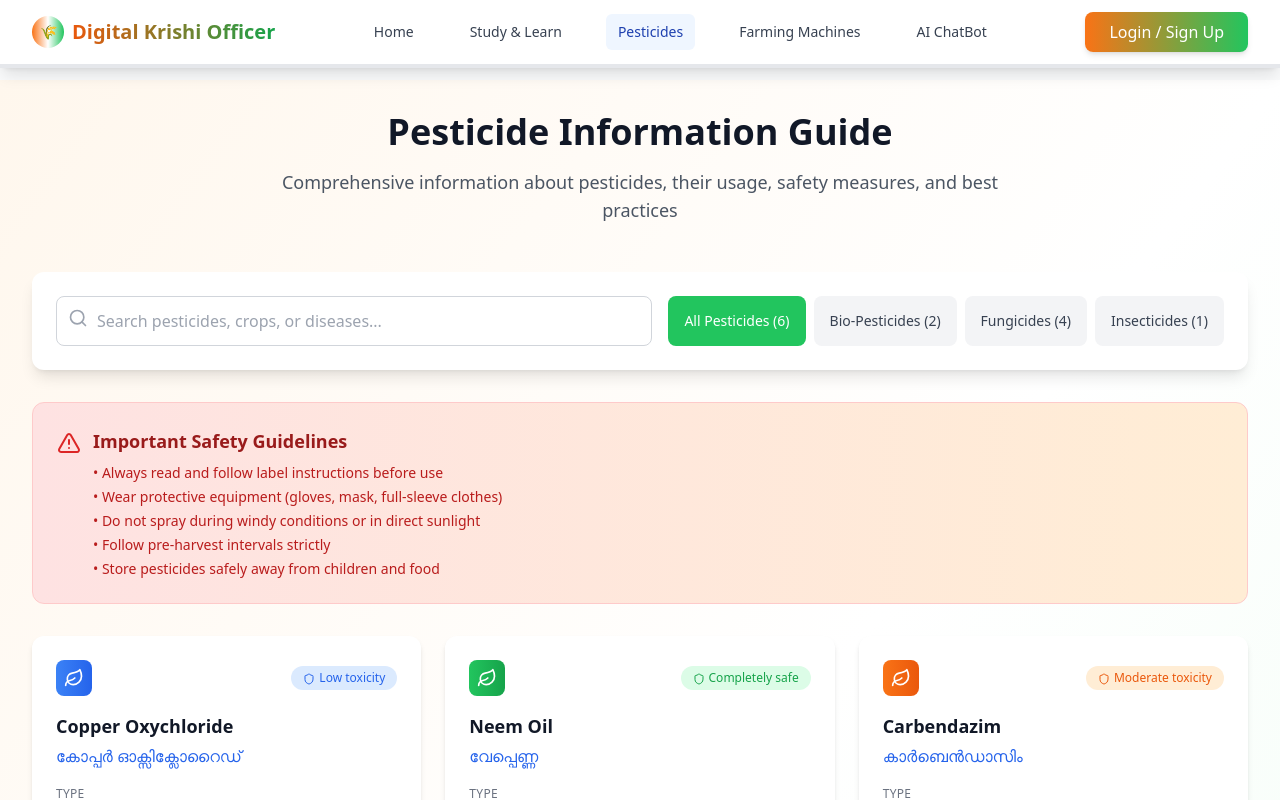
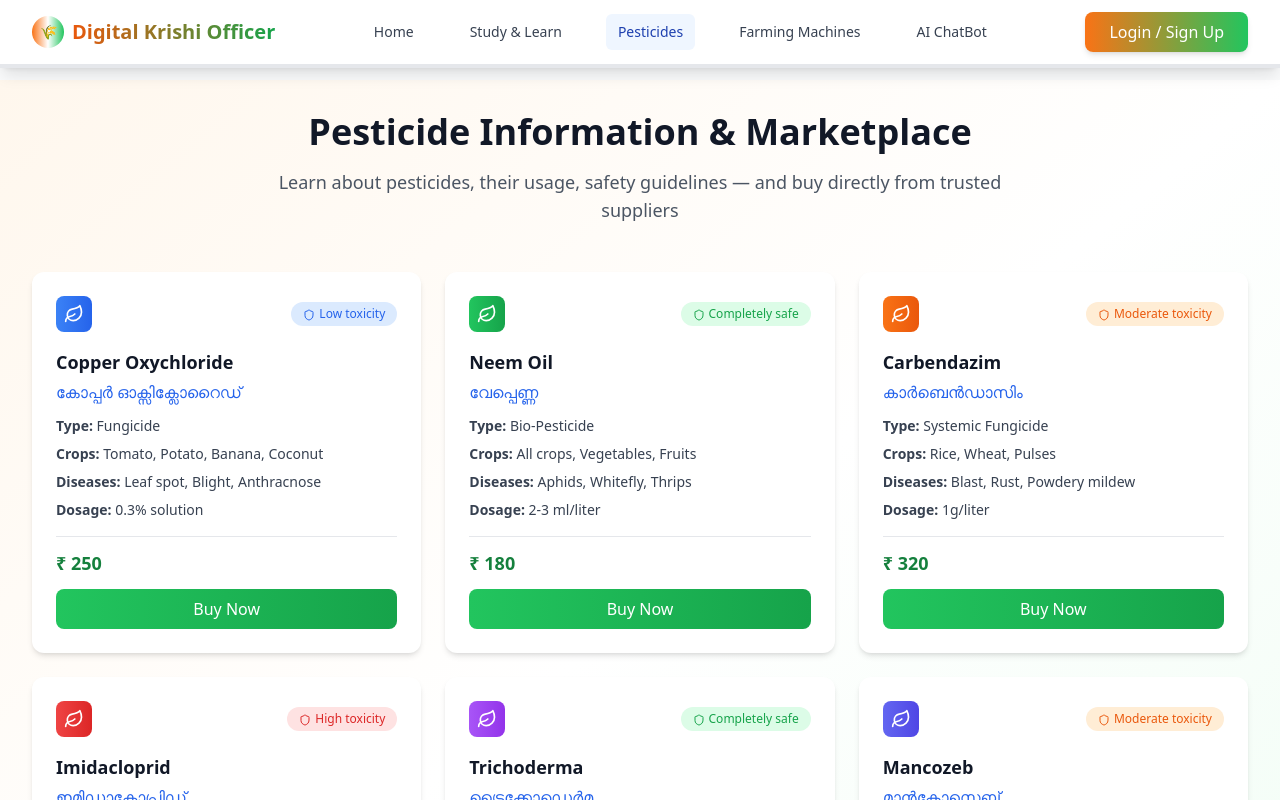
Before and after one commit to wolfcoder786/Digital2, a React (Vite) app in the folder client/: page / in a window 1280 px wide. Both pictures are taken after a click on the element 787 px from the left and 677 px from the top of the page. Shown: the top 800 px of the page. Built offline with nearby package versions, Linux system fonts and the light colour scheme.

Commit message:
pesticides update

```diff
--- a/client/src/components/Pesticides.jsx
+++ b/client/src/components/Pesticides.jsx
@@ -15,7 +15,8 @@ const Pesticides = () => {
       diseases: ['Leaf spot', 'Blight', 'Anthracnose'],
       dosage: '0.3% solution',
       safety: 'Low toxicity',
-      color: 'from-blue-500 to-blue-600'
+      color: 'from-blue-500 to-blue-600',
+      price: 250
     },
     {
       name: 'Neem Oil',
@@ -25,7 +26,8 @@ const Pesticides = () => {
       diseases: ['Aphids', 'Whitefly', 'Thrips'],
       dosage: '2-3 ml/liter',
       safety: 'Completely safe',
-      color: 'from-green-500 to-green-600'
+      color: 'from-green-500 to-green-600',
+      price: 180
     },
     {
       name: 'Carbendazim',
@@ -35,7 +37,8 @@ const Pesticides = () => {
       diseases: ['Blast', 'Rust', 'Powdery mildew'],
       dosage: '1g/liter',
       safety: 'Moderate toxicity',
-      color: 'from-orange-500 to-orange-600'
+      color: 'from-orange-500 to-orange-600',
+      price: 320
     },
     {
       name: 'Imidacloprid',
@@ -45,7 +48,8 @@ const Pesticides = () => {
       diseases: ['Brown planthopper', 'Aphids', 'Termites'],
       dosage: '0.3-0.5 ml/liter',
       safety: 'High toxicity',
-      color: 'from-red-500 to-red-600'
+      color: 'from-red-500 to-red-600',
+      price: 450
     },
     {
       name: 'Trichoderma',
@@ -55,7 +59,8 @@ const Pesticides = () => {
       diseases: ['Root rot', 'Damping off', 'Wilt'],
       dosage: '5g/liter',
       safety: 'Completely safe',
-      color: 'from-purple-500 to-purple-600'
+      color: 'from-purple-500 to-purple-600',
+      price: 200
     },
     {
       name: 'Mancozeb',
@@ -65,7 +70,8 @@ const Pesticides = () => {
       diseases: ['Late blight', 'Downy mildew'],
       dosage: '2-2.5g/liter',
       safety: 'Moderate toxicity',
-      color: 'from-indigo-500 to-indigo-600'
+      color: 'from-indigo-500 to-indigo-600',
+      price: 280
     }
   ];
 
@@ -80,9 +86,7 @@ const Pesticides = () => {
     const matchesSearch =
       pesticide.name.toLowerCase().includes(searchTerm.toLowerCase()) ||
       pesticide.malayalam.includes(searchTerm) ||
-      pesticide.crops.some(crop =>
-        crop.toLowerCase().includes(searchTerm.toLowerCase())
-      );
+      pesticide.crops.some(crop => crop.toLowerCase().includes(searchTerm.toLowerCase()));
 
     const matchesCategory =
       selectedCategory === 'all' ||
@@ -103,158 +107,60 @@ const Pesticides = () => {
   return (
     <div className="min-h-screen bg-gradient-to-br from-orange-50 via-white to-green-50 py-8">
       <div className="max-w-7xl mx-auto px-4 sm:px-6 lg:px-8">
+
         {/* Header */}
         <div className="text-center mb-12">
           <h1 className="text-3xl sm:text-4xl font-bold text-gray-900 mb-4">
-            Pesticide Information Guide
+            Pesticide Information & Marketplace
           </h1>
           <p className="text-lg text-gray-600 max-w-3xl mx-auto">
-            Comprehensive information about pesticides, their usage, safety measures, and best practices
+            Learn about pesticides, their usage, safety guidelines — and buy directly from trusted suppliers
           </p>
         </div>
 
-        {/* Search and Filter */}
-        <div className="bg-white rounded-xl shadow-lg p-6 mb-8">
-          <div className="flex flex-col md:flex-row gap-4">
-            <div className="flex-1 relative">
-              <Search className="absolute left-3 top-3 h-5 w-5 text-gray-400" />
-              <input
-                type="text"
-                placeholder="Search pesticides, crops, or diseases..."
-                value={searchTerm}
-                onChange={(e) => setSearchTerm(e.target.value)}
-                className="w-full pl-10 pr-4 py-3 border border-gray-300 rounded-lg focus:ring-2 focus:ring-green-500 focus:border-transparent"
-              />
-            </div>
+        {/* Search + Filter (unchanged) */}
+        {/* ... keep same code as before ... */}
 
-            <div className="flex flex-wrap gap-2">
-              {categories.map(category => (
-                <button
-                  key={category.id}
-                  onClick={() => setSelectedCategory(category.id)}
-                  className={`px-4 py-2 rounded-lg font-medium text-sm transition-colors ${
-                    selectedCategory === category.id
-                      ? 'bg-green-500 text-white'
-                      : 'bg-gray-100 text-gray-700 hover:bg-gray-200'
-                  }`}
-                >
-                  {category.name} ({category.count})
-                </button>
-              ))}
-            </div>
-          </div>
-        </div>
-
-        {/* Safety Notice */}
-        <div className="bg-gradient-to-r from-red-100 to-orange-100 border border-red-200 rounded-xl p-6 mb-8">
-          <div className="flex items-start space-x-3">
-            <AlertTriangle className="h-6 w-6 text-red-600 mt-1" />
-            <div>
-              <h3 className="text-lg font-semibold text-red-800 mb-2">Important Safety Guidelines</h3>
-              <div className="text-red-700 space-y-1 text-sm">
-                <p>• Always read and follow label instructions before use</p>
-                <p>• Wear protective equipment (gloves, mask, full-sleeve clothes)</p>
-                <p>• Do not spray during windy conditions or in direct sunlight</p>
-                <p>• Follow pre-harvest intervals strictly</p>
-                <p>• Store pesticides safely away from children and food</p>
-              </div>
-            </div>
-          </div>
-        </div>
-
-        {/* Pesticides Grid */}
+        {/* Pesticides Grid with Price + Buy Button */}
         <div className="grid md:grid-cols-2 lg:grid-cols-3 gap-6 mb-12">
           {filteredPesticides.map((pesticide, index) => (
             <div
               key={index}
-              className="bg-white rounded-xl shadow-md hover:shadow-lg transition-all duration-300 p-6"
+              className="bg-white rounded-xl shadow-md hover:shadow-lg transition-all duration-300 p-6 flex flex-col"
             >
+              {/* Header Icons */}
               <div className="flex items-center justify-between mb-4">
-                <div
-                  className={`inline-flex p-2 rounded-lg bg-gradient-to-r ${pesticide.color} text-white`}
-                >
+                <div className={`inline-flex p-2 rounded-lg bg-gradient-to-r ${pesticide.color} text-white`}>
                   <Leaf className="h-5 w-5" />
                 </div>
-                <span
-                  className={`px-3 py-1 rounded-full text-xs font-medium ${getSafetyColor(
-                    pesticide.safety
-                  )}`}
-                >
+                <span className={`px-3 py-1 rounded-full text-xs font-medium ${getSafetyColor(pesticide.safety)}`}>
                   <Shield className="inline h-3 w-3 mr-1" />
                   {pesticide.safety}
                 </span>
               </div>
 
+              {/* Info */}
               <h3 className="text-lg font-semibold text-gray-900 mb-1">{pesticide.name}</h3>
               <p className="text-blue-600 font-medium mb-3">{pesticide.malayalam}</p>
 
-              <div className="space-y-3">
-                <div>
-                  <span className="text-xs font-medium text-gray-500 uppercase tracking-wide">Type</span>
-                  <p className="text-sm text-gray-700">{pesticide.type}</p>
-                </div>
+              <div className="space-y-2 flex-1">
+                <p className="text-sm text-gray-700"><strong>Type:</strong> {pesticide.type}</p>
+                <p className="text-sm text-gray-700"><strong>Crops:</strong> {pesticide.crops.join(', ')}</p>
+                <p className="text-sm text-gray-700"><strong>Diseases:</strong> {pesticide.diseases.join(', ')}</p>
+                <p className="text-sm text-gray-700"><strong>Dosage:</strong> {pesticide.dosage}</p>
+              </div>
 
-                <div>
-                  <span className="text-xs font-medium text-gray-500 uppercase tracking-wide">Suitable Crops</span>
-                  <p className="text-sm text-gray-700">{pesticide.crops.join(', ')}</p>
-                </div>
-
-                <div>
-                  <span className="text-xs font-medium text-gray-500 uppercase tracking-wide">Target Pests/Diseases</span>
-                  <p className="text-sm text-gray-700">{pesticide.diseases.join(', ')}</p>
-                </div>
-
-                <div className="flex items-center justify-between pt-2 border-t border-gray-100">
-                  <div>
-                    <span className="text-xs font-medium text-gray-500 uppercase tracking-wide">Dosage</span>
-                    <p className="text-sm font-medium text-gray-900">{pesticide.dosage}</p>
-                  </div>
-                  <button className="text-green-600 hover:text-green-700 text-sm font-medium transition-colors">
-                    View Details →
-                  </button>
-                </div>
+              {/* Price + Buy Button */}
+              <div className="mt-4 border-t pt-3">
+                <p className="text-lg font-bold text-green-700 mb-3">₹ {pesticide.price}</p>
+                <button className="w-full bg-gradient-to-r from-green-500 to-green-600 text-white py-2 rounded-lg font-medium hover:from-green-600 hover:to-green-700 transition-all">
+                  Buy Now
+                </button>
               </div>
             </div>
           ))}
         </div>
 
-        {/* Best Practices */}
-        <div className="bg-white rounded-2xl shadow-lg p-8">
-          <h2 className="text-2xl font-bold text-gray-900 mb-6 text-center">
-            Best Practices for Pesticide Use
-          </h2>
-          <div className="grid md:grid-cols-3 gap-8">
-            <div className="text-center">
-              <div className="w-16 h-16 bg-gradient-to-r from-green-500 to-green-600 rounded-full flex items-center justify-center mx-auto mb-4">
-                <Clock className="h-8 w-8 text-white" />
-              </div>
-              <h3 className="font-semibold text-gray-800 mb-2">Right Time</h3>
-              <p className="text-gray-600 text-sm">
-                Apply during early morning or evening hours when temperature is moderate
-              </p>
-            </div>
-
-            <div className="text-center">
-              <div className="w-16 h-16 bg-gradient-to-r from-blue-500 to-blue-600 rounded-full flex items-center justify-center mx-auto mb-4">
-                <Shield className="h-8 w-8 text-white" />
-              </div>
-              <h3 className="font-semibold text-gray-800 mb-2">Safety First</h3>
-              <p className="text-gray-600 text-sm">
-                Always use protective equipment and follow safety guidelines
-              </p>
-            </div>
-
-            <div className="text-center">
-              <div className="w-16 h-16 bg-gradient-to-r from-orange-500 to-orange-600 rounded-full flex items-center justify-center mx-auto mb-4">
-                <Leaf className="h-8 w-8 text-white" />
-              </div>
-              <h3 className="font-semibold text-gray-800 mb-2">Integrated Approach</h3>
-              <p className="text-gray-600 text-sm">
-                Combine with biological control and cultural practices
-              </p>
-            </div>
-          </div>
-        </div>
       </div>
     </div>
   );
```
